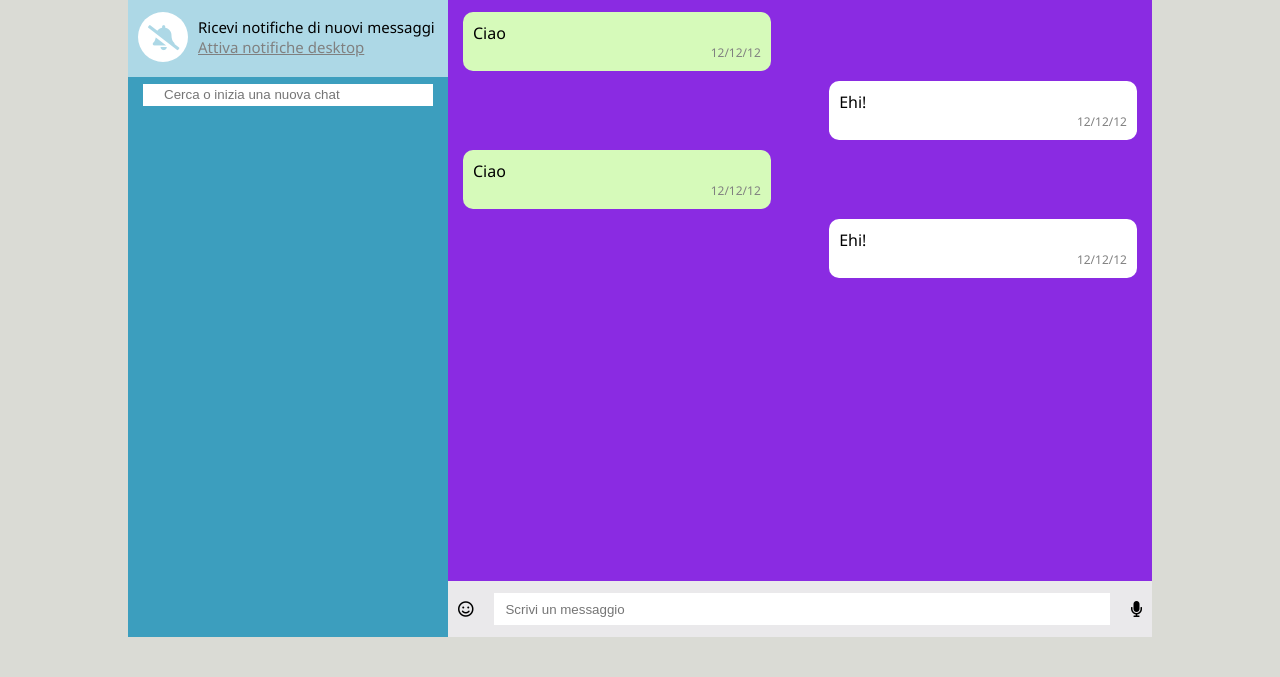
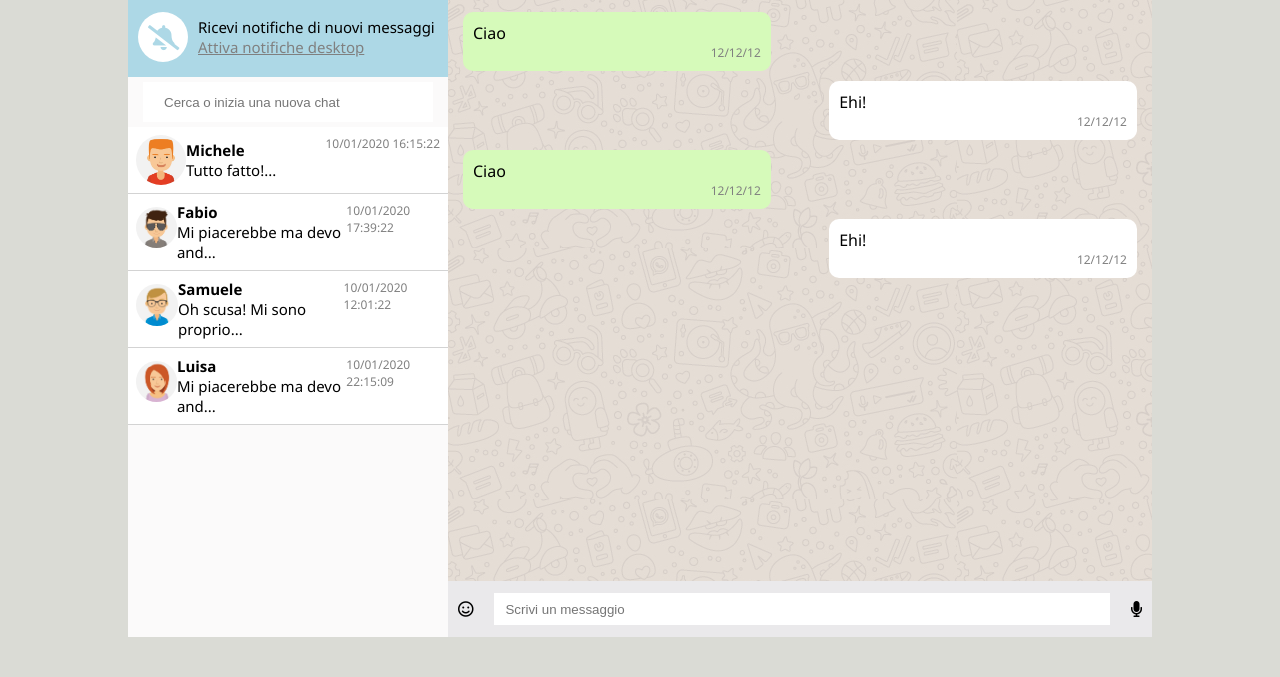
Before and after one commit to G-Salis/vue-boolzapp, a plain HTML site: page index.html in a window 1280 px wide. Shown: the part 123-800 px from the top of the page. Drawn offline with nearby package versions, Linux system fonts and the light colour scheme.

Commit message:
milestone_1

```diff
--- a/css/style.css
+++ b/css/style.css
@@ -39,7 +39,7 @@ body {
 
 /* NAV */
 nav{
-  background-color: rgb(60, 158, 190);
+  background-color: #FBFAFA;
   width: 25vw;
   height: 90vh;
 }
@@ -51,7 +51,7 @@ nav{
 }
 
 
-.user-nav, .client-main, .user-nav-left, .client-main-left, .notif-nav{
+.user-nav, .client-main, .user-nav-left, .client-main-left, .notif-nav, .client-box-left{
   display: flex;
   align-items: center;
   justify-content: space-between;
@@ -118,18 +118,40 @@ text-decoration: underline;
 
 .user-search input{
   width: 100%;
+  height: 5vh;
   margin: 0 auto;
   line-height: 20px;
   border: 1px solid white;
   padding-left: 20px;
 }
 
+.client{
+  height: 65vh;
+}
+
+.client-box{
+  display: flex;
+  justify-content: space-between;
+  background-color: white;
+  padding: 8px;
+  border-bottom: 1px solid lightgray;
+}
+
+.client-box-left div:first-child{
+  font-size: 15px;
+  font-weight: 700;
+}
+
+.client-box-left div:last-child{
+  font-size: 15px;
+}
+
+
 
 main{
   display: flex;
   flex-direction: column;
   justify-content: space-between;
-  background-color: blue;
   width: 55vw;
   height: 90vh;
 }
@@ -140,7 +162,7 @@ main{
 
 .chat{
   height: 73vh;
-  background-color: blueviolet;
+  background-image: url(../img/mine.jpg);
   padding: 10px;
   display: flex;
   flex-direction: column;
@@ -169,7 +191,7 @@ main{
   display: flex;
   flex-direction: column;
 }
-.date-send{
+.date, .date-send{
   align-self: flex-end;
   font-size: 12px;
   color: gray;
--- a/index.html
+++ b/index.html
@@ -10,10 +10,11 @@
     <link rel="shortcut icon" href="https://static.whatsapp.net/rsrc.php/v3/yP/r/rYZqPCBaG70.png">
   </head>
   <body>
-    <div class="container">
+    <div id="app" class="container">
       <div class="body-top"></div>
       <div class="body-bottom"></div>
       <div class="chat-container">
+
         <nav>
 
           <div class="user-nav">
@@ -63,6 +64,50 @@
             <input type="text" placeholder="Cerca o inizia una nuova chat">
           </div>
 
+          <div class="client">
+
+            <div class="client-box"
+            v-for="(contact, index) in contacts">
+
+              <div class="client-box-left">
+
+                <div class="client-img">
+                  <img :src="contact.img" alt="">
+                </div>
+                <div>
+
+                  <div>{{contact.name}}</div>
+                  <div>{{contact.messages[contact.messages.length - 1].text.slice(0, 25)}}...</div>
+
+                </div>
+
+
+              </div>
+
+              <div class="client-box-right">
+
+                <div class="date">{{contact.messages[contact.messages.length - 1].data}}</div>
+
+            </div>
+
+          </div>
+            <!-- <div class="contact-user">
+              <div class="contact-box"
+              v-for="(contact, index) in contacts">
+                <div class="left-contact-box">
+                  <img :src="contact.img" alt="">
+                  <div class="contact-box-text">
+                    <h3>{{contact.name}}</h3>
+                    <p>{{contact.messages[contact.messages.length - 1].text.slice(0, 15)}}...</p>
+                  </div>
+                </div>
+                <div class="right-contact-box">
+                  <p>{{contact.messages[contact.messages.length - 1].data}}</p>
+                </div>
+              </div>
+            </div> -->
+          </div>
+
 
 
         </nav>
@@ -87,8 +132,8 @@
 
             <div class="client-main-right">
 
-              <i class="fas fa-circle-notch"></i>
-              <i class="fas fa-comment-alt"></i>
+              <i class="fas fa-search"></i>
+              <i class="fas fa-paperclip"></i>
               <i class="fas fa-ellipsis-v"></i>
 
 
@@ -134,6 +179,7 @@
     </div>
 
 
-
+    <script src="https://cdn.jsdelivr.net/npm/vue@2.6.14/dist/vue.js"></script>
+    <script src="js/script.js"></script>
   </body>
 </html>
--- a/js/script.js
+++ b/js/script.js
@@ -0,0 +1,90 @@
+const app = new Vue({
+  el: "#app",
+
+  data: {
+
+    contacts:
+    [
+      {
+        name: "Michele",
+        img: "img/avatar_1.jpg",
+        visible: true,
+        messages:
+        [
+          {
+            data: "10/01/2020 15:30:55",
+            text: "Hai portato a spasso il cane?",
+            stato: "inviato"
+          },
+          {
+            data: "10/01/2020 15:50:00",
+            text: "Ricordati di dargli da mangiare",
+            stato: "inviato"
+          },
+          {
+            data: "10/01/2020 16:15:22",
+            text: "Tutto fatto!",
+            stato: "ricevuto"
+          },
+        ]
+      },
+      {
+        name: "Fabio",
+        img: "img/avatar_2.jpg",
+        visible: true,
+        messages:
+        [
+          {
+            data: "10/01/2020 17:30:35",
+            text: "Oggi puoi uscire? Andiamo al cinema?",
+            stato: "inviato"
+          },
+          {
+            data: "10/01/2020 17:39:22",
+            text: "Mi piacerebbe ma devo andare dal dottore!",
+            stato: "ricevuto"
+          },
+        ]
+      },
+      {
+        name: "Samuele",
+        img: "img/avatar_3.jpg",
+        visible: true,
+        messages:
+        [
+          {
+            data: "10/01/2020 11:30:55",
+            text: "Ciao Samuele, l'ultima volta hai dimenticato da me gli occhiali",
+            stato: "inviato"
+          },
+          {
+            data: "10/01/2020 12:01:22",
+            text: "Oh scusa! Mi sono proprio dimenticato, vengo oggi pomeriggio a prenderli, grazie!",
+            stato: "ricevuto"
+          },
+        ]
+      },
+      {
+        name: "Luisa",
+        img: "img/avatar_6.jpg",
+        visible: true,
+        messages:
+        [
+          {
+            data: "10/01/2020 21:56:55",
+            text: "Oggi puoi uscire? Andiamo al cinema?",
+            stato: "inviato"
+          },
+          {
+            data: "10/01/2020 22:15:09",
+            text: "Mi piacerebbe ma devo andare dal dottore!",
+            stato: "ricevuto"
+          },
+        ]
+      },
+    ],
+
+    counter: 0,
+
+  }
+})
```
